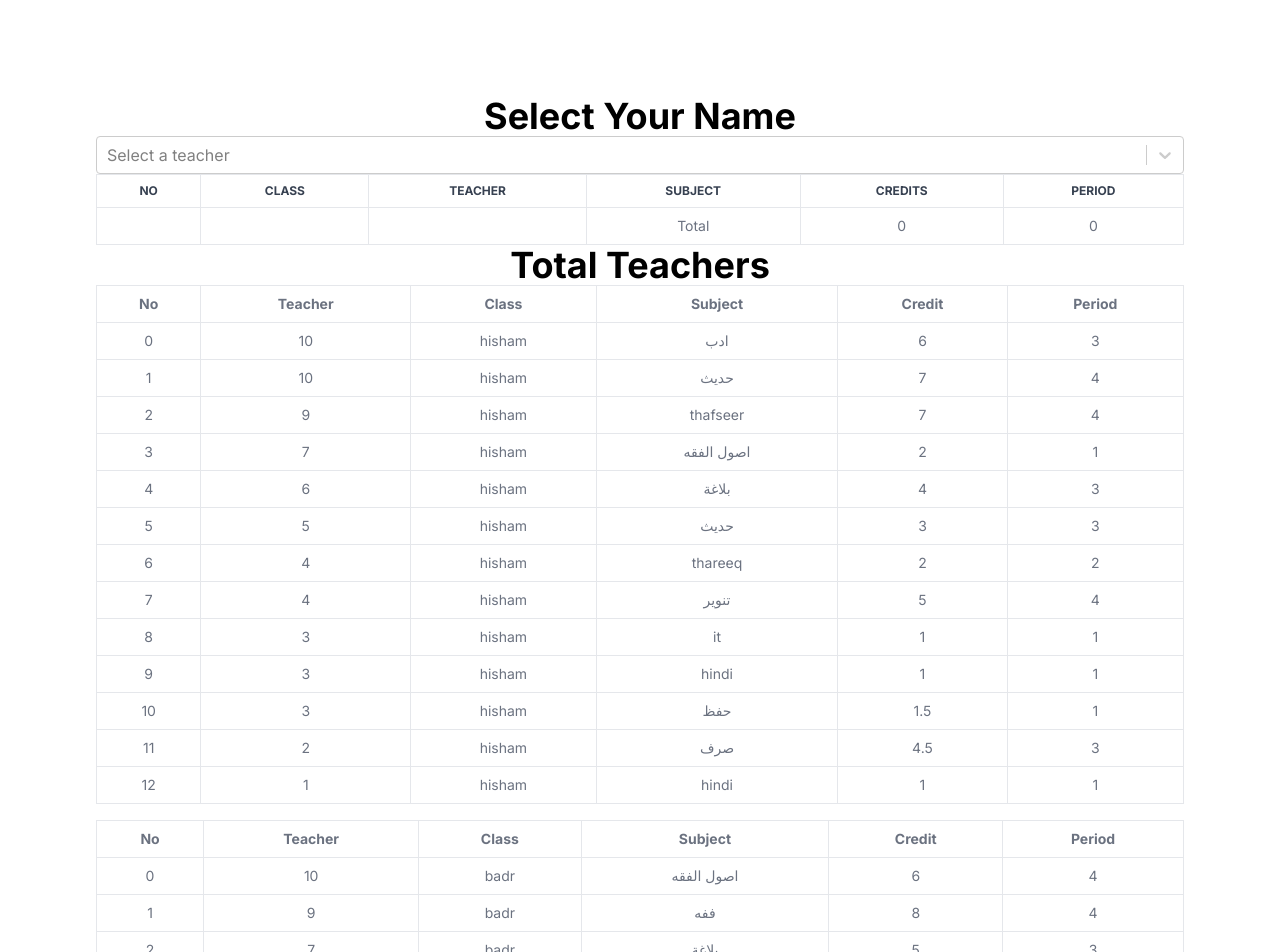
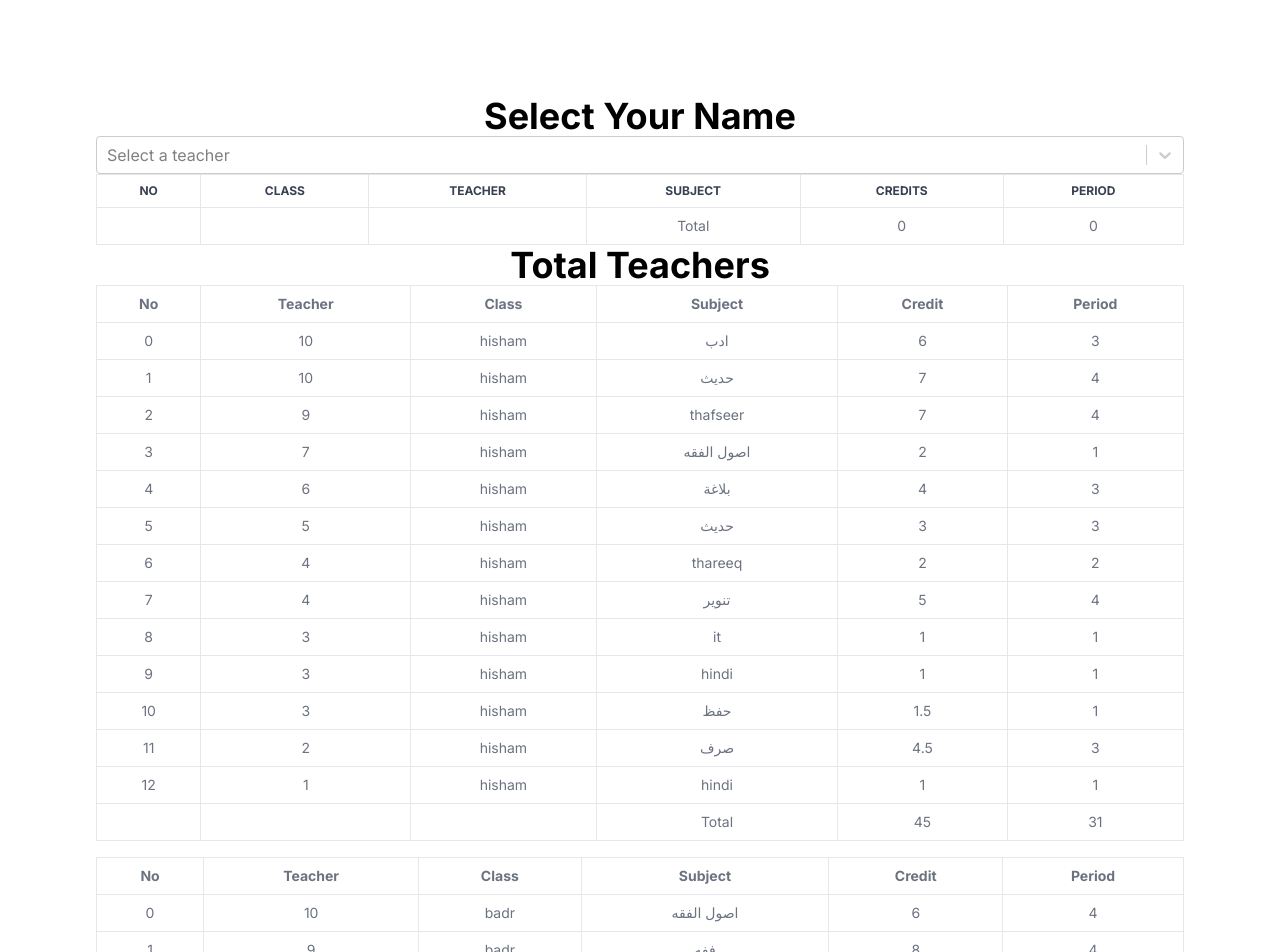
Before and after one commit to dulkifal/credits, a Next.js app: page / in a window 1280 px wide. Shown: the top 952 px of the page. Built offline with nearby package versions, Linux system fonts and the light colour scheme.

Commit message:
total credits

```diff
--- a/src/app/page.js
+++ b/src/app/page.js
@@ -24,7 +24,7 @@ export default function Home() {
     }
     teachers[teacherName].push(item);
   }
-  console.log(teachers);
+
 
   const teacherList = teacher.map((item) => ({
     value: item,
@@ -147,6 +147,19 @@ export default function Home() {
                 <td className="border p-2 text-center ">{item.period}</td>
               </tr>
             ))}
+            <tr>
+              <td className="border p-2 text-center ">{}</td>
+              <td className="border p-2 text-center ">{}</td>
+              <td className="border p-2 text-center ">{}</td>
+              <td className="border p-2 text-center ">Total</td>
+              <td className="border p-2 text-center ">{
+                teachers[teacherName].reduce((acc, item) => acc + item.credit, 0)
+              }
+              </td>
+              <td className="border p-2 text-center ">{
+                teachers[teacherName].reduce((acc, item) => acc + item.period, 0)
+              }</td>
+            </tr>
           </tbody>
         </table>
       ))}
```
